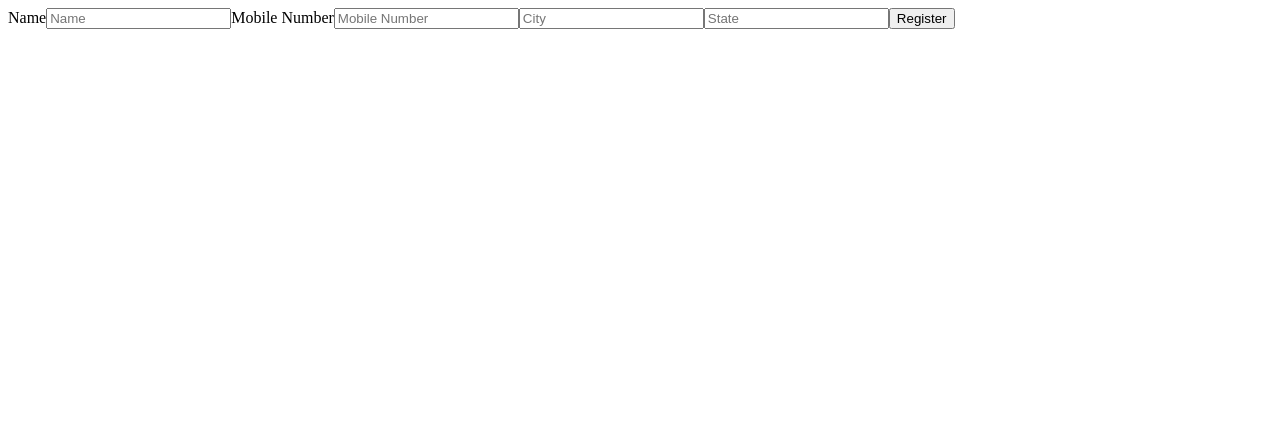
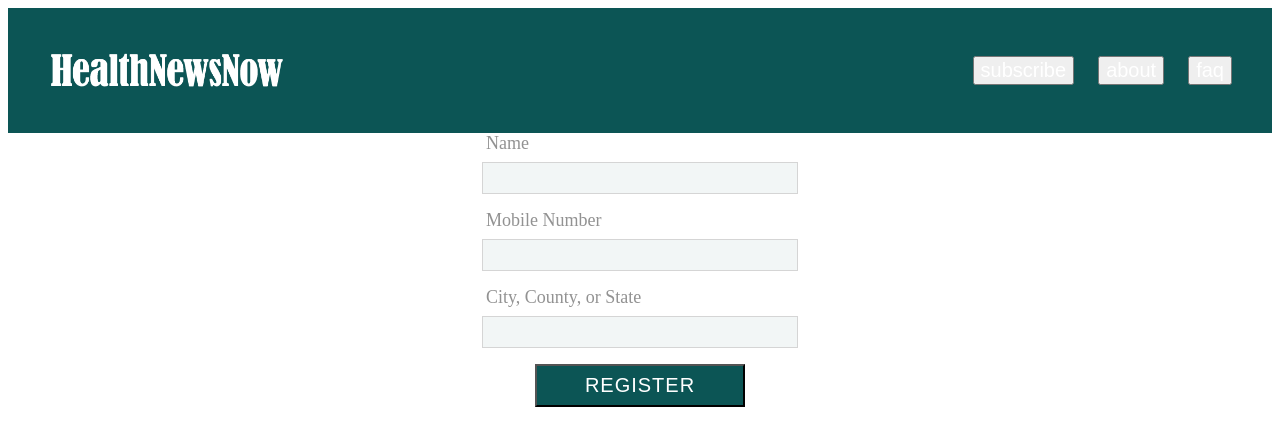
Before and after one commit to kmariano/healthnewsnow, a Next.js app: page /signup in a window 1280 px wide. Shown: the top 446 px of the page. Built offline with nearby package versions, Linux system fonts and the light colour scheme.

Commit message:
signup form styling

```diff
--- /dev/null
+++ b/pages/signup/index.css
@@ -0,0 +1,36 @@
+.signup-form__container {
+  display: flex;
+  flex-direction: column;
+  align-items: center;
+}
+
+.signup-form__input-wrap {
+  flex-direction: column;
+  display: flex;
+
+  padding-bottom: 16px;
+}
+
+.signup-form__input {
+  font-size: 24px;
+  background: #f2f6f6;
+  border: 1px solid #d5d5d5;
+}
+
+.signup-form__label {
+  font-size: 18px;
+  color: #929292;
+
+  padding-bottom: 8px;
+  padding-left: 4px;
+}
+
+.signup-form__button {
+  font-size: 20px;
+  letter-spacing: 1px;
+
+  color: white;
+  background-color: #0C5555;
+
+  padding: 8px 48px;
+}
--- a/pages/signup/index.js
+++ b/pages/signup/index.js
@@ -1,9 +1,14 @@
 import { useForm } from "react-hook-form";
-import fetch from "isomorphic-fetch";
+// import fetch from "isomorphic-fetch";
+
+import TopBar from '../../components/top-bar';
+import './index.css';
+
 const Signup = () => {
   const { register, handleSubmit, watch, errors } = useForm();
-  const onSubmit = ({ name, phoneNumber, city, state }) => {
-    console.log("data", name, phoneNumber, city, state);
+
+  const onSubmit = ({ name, phoneNumber, region }) => {
+    console.log("data", name, phoneNumber, region);
     // fetch("/api/donation", {
     //   method: "POST",
     //   headers: {
@@ -15,42 +20,48 @@ const Signup = () => {
     //   })
     // }).then(res => console.log("RESPONSE", res));
   };
+
   return (
-    <div>
-      <form onSubmit={handleSubmit(onSubmit)}>
-        <label for="name">Name</label>
+    <>
+      <TopBar />
+
+      <form onSubmit={handleSubmit(onSubmit)} className='signup-form__container'>
+        <div className='signup-form__input-wrap'>
+          <label className='signup-form__label'>Name</label>
           <input
+            className='signup-form__input'
             ref={register}
             name="name"
-          placeholder="Name"
             type="text"
             required
           />
-        <label for="phoneNumber">Mobile Number</label>
+        </div>
+
+        <div className='signup-form__input-wrap'>
+          <label className='signup-form__label'>Mobile Number</label>
           <input
+            className='signup-form__input'
             ref={register}
             name="phoneNumber"
-          placeholder="Mobile Number"
             type="tel"
             required
           />
+        </div>
+
+        <div className='signup-form__input-wrap'>
+          <label className='signup-form__label'>City, County, or State</label>
           <input
+            className='signup-form__input'
             ref={register}
-          name="city"
-          placeholder="City"
+            name="region"
             type="text"
             required
           />
-        <input
-          ref={register}
-          name="state"
-          placeholder="State"
-          type="text"
-          required
-        />
-        <button>Register</button>
+        </div>
+
+        <button className='signup-form__button'>REGISTER</button>
       </form>
-    </div>
+    </>
   );
 };
 
```
Lines whose indentation alone changed are shown as unchanged.
